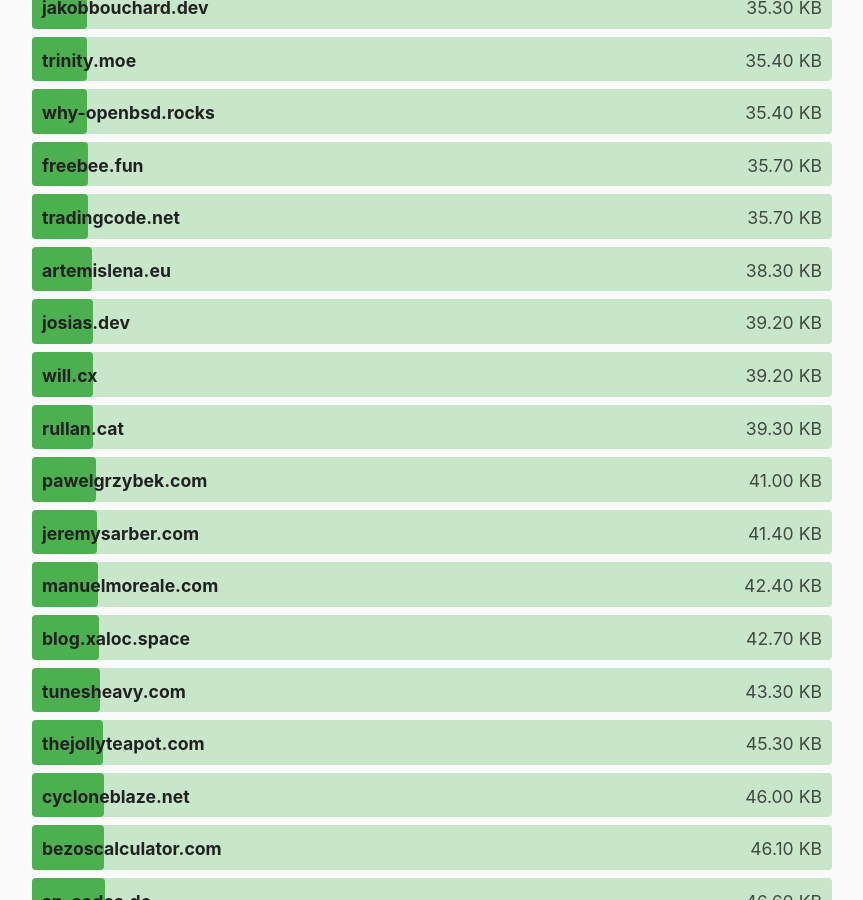
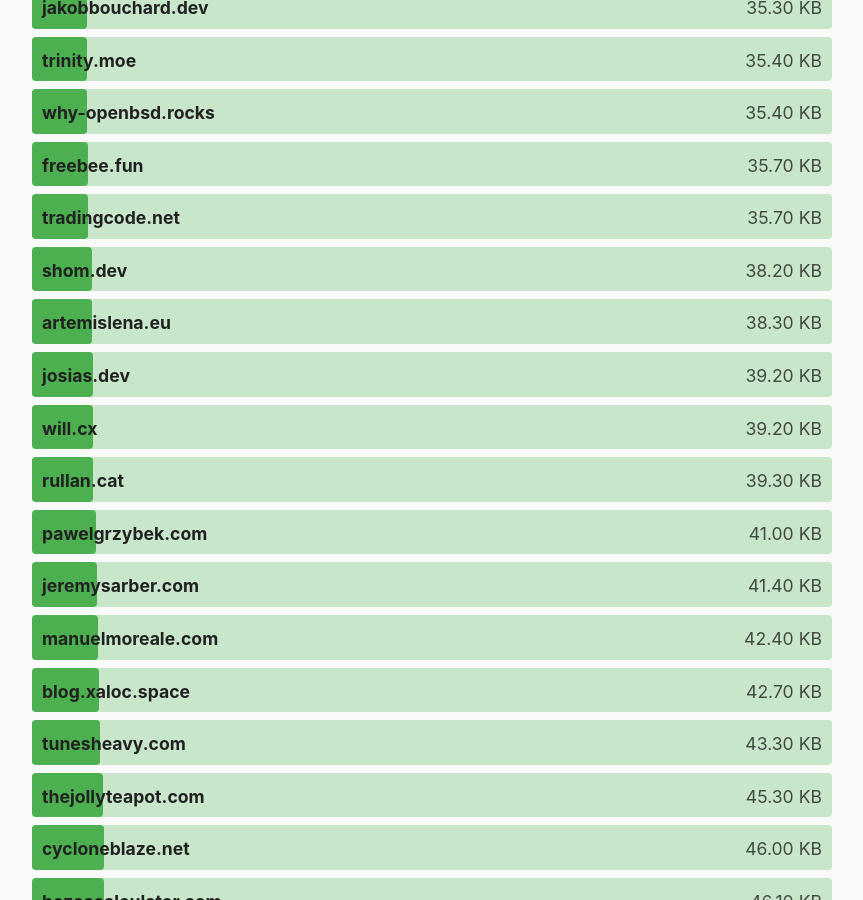
Before and after one commit to kevquirk/512kb.club, a Jekyll site: the page built from index.md, in a window 1280 px wide and 900 px high, scrolled down 7111 px. Shown: the whole window, without its empty margins (208-1071 px from the left). Built offline with Jekyll 4.4.1, drawn with Linux system fonts in a browser that asks for light colours.

Commit message:
Added shom.dev
Report link: https://gtmetrix.com/reports/shom.dev/BmTO7Qid/

```diff
--- a/_data/sites.yml
+++ b/_data/sites.yml
@@ -1238,6 +1238,11 @@
   size: 295
   last_checked: 2021-09-06
 
+- domain: shom.dev
+  url: https://shom.dev/
+  size: 38.2
+  last_checked: 2021-10-24
+
 - domain: si3t.ch
   url: https://si3t.ch/
   size: 3.9
```
